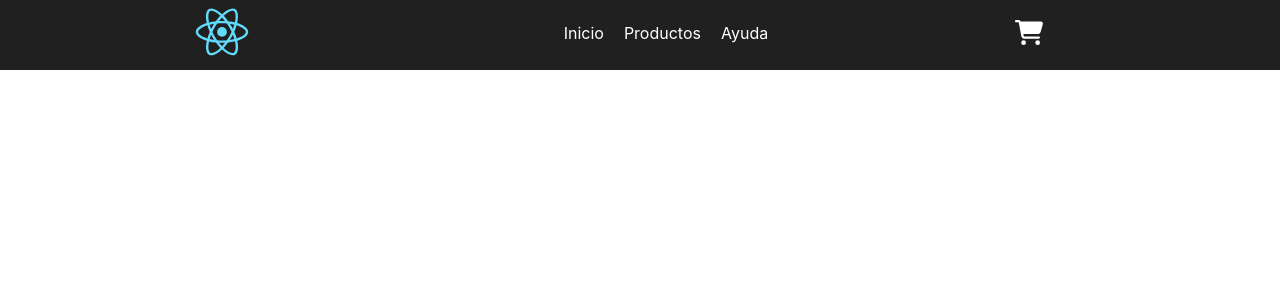
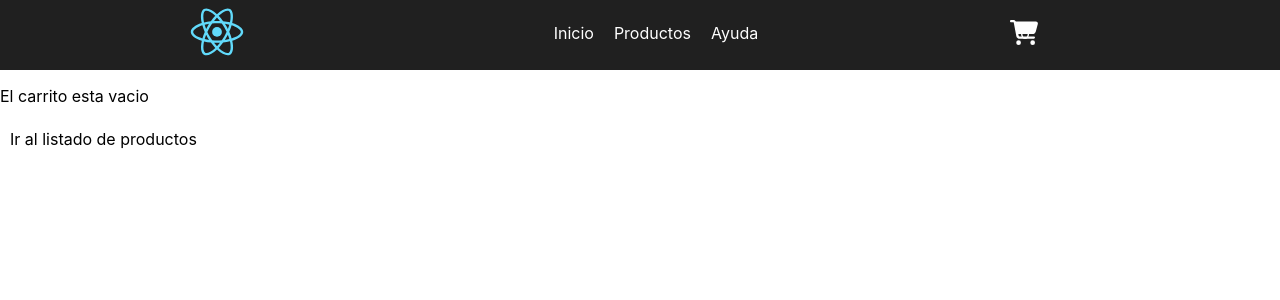
Before and after one commit to lau-pereyra/react-tarea1, a React (Create React App) app: page /cart in a window 1280 px wide. Shown: the top 300 px of the page. Built offline with nearby package versions, Linux system fonts and the light colour scheme.

Commit message:
context+rendering

```diff
--- a/src/App.css
+++ b/src/App.css
@@ -88,3 +88,8 @@ main{
   display: flex;
   justify-content: center;
 }
+.icon-number{
+  position: absolute;
+  top: 0;
+  right:250px;
+}
--- a/src/App.js
+++ b/src/App.js
@@ -3,8 +3,11 @@ import NavBar from './components/NavBar';
 import ItemListContainer from './components/ItemListContainer';
 import { ItemDetailContainer } from './components/ItemDetailContainer';
 import { BrowserRouter, Routes, Route } from 'react-router-dom'
+import { CartProvider } from './context/CartContext';
+import { CartContainer } from './components/CartContainer/CartContainer'
 function App() {
   return (
+    <CartProvider>
       <BrowserRouter>
         <div className="App">
           <NavBar />
@@ -13,9 +16,11 @@ function App() {
             <Route path='/productos' element={< ItemListContainer />} />
             <Route path='/productos/:categoryId' element={<ItemListContainer />} />
             <Route path='/item/:productId' element={<ItemDetailContainer />} />
+            <Route path='/cart' element={< CartContainer />} />
           </Routes>
         </div>
       </BrowserRouter >
+    </CartProvider>
   );
 }
 
--- /dev/null
+++ b/src/components/CartContainer/CartContainer.js
@@ -0,0 +1,32 @@
+import { useContext } from "react";
+import { CartContext } from "../../context/CartContext";
+import { Link } from "react-router-dom";
+export const CartContainer = () => {
+    const { productCartList, removeItem, clear, getTotalPrecio } = useContext(CartContext)
+    return (
+        <div>
+
+            {productCartList.length > 0 ?
+                <div>
+                    {productCartList.map(item => (
+                        <div>
+                            <p>{item.nombre}</p>
+                            <p>Cantidad:{item.cantidad}</p>
+                            <p>Precio c/u: €{item.precio}</p>
+                            <p>Precio productos: €{item.cantidadPrecio}</p>
+                            <button onClick={() => removeItem(item.id)}>Eliminar producto</button>
+                        </div>
+                    ))}
+                    <button onClick={clear}>Vaciar el carrito</button>
+                    <h2>Precio total: €{getTotalPrecio()}</h2>
+                </div>
+                :
+                <>
+                    <p>El carrito esta vacio</p>
+                    <Link to='/' style={{ color: 'black' }}>
+                        Ir al listado de productos</Link>
+                </>
+            }
+        </div>
+    )
+}
--- a/src/components/Icon.js
+++ b/src/components/Icon.js
@@ -1,7 +1,15 @@
 import { FontAwesomeIcon } from '@fortawesome/react-fontawesome';
-
+import { Link } from 'react-router-dom';
+import { useContext } from 'react';
+import { CartContext } from '../context/CartContext';
 export const Icon = ({ icon, css }) => {
+    const { getTotalProducto } = useContext(CartContext)
     return (
-        <FontAwesomeIcon icon={icon} className={css} />
+        <>
+            <Link to='/cart'>
+                <FontAwesomeIcon icon={icon} className={css} />
+                <p className='icon-number' style={{ color: 'white' }}>{getTotalProducto()}</p>
+            </Link>
+        </>
     )
 }
--- a/src/components/ItemCount.js
+++ b/src/components/ItemCount.js
@@ -1,5 +1,5 @@
 import { useState } from "react"
-
+import { Link } from "react-router-dom";
 const ItemCount = ({ stock, initial, onAdd }) => {
 
     const [contador, setContador] = useState(initial);
@@ -23,6 +23,11 @@ const ItemCount = ({ stock, initial, onAdd }) => {
                 <button id="button" disabled={stock === 0} onClick={suma}>+</button>
             </div >
             <button id="button-agregar" onClick={() => onAdd(contador)}>Agregar al carrito</button>
+            {
+                contador > 0 &&
+                <Link to='/cart'><button>Ir al carrito</button></Link>
+
+            }
         </>
     )
 
--- a/src/components/ItemDetail.js
+++ b/src/components/ItemDetail.js
@@ -1,11 +1,14 @@
-import { useState } from "react"
+import { useContext, useState } from "react"
 import ItemCount from "./ItemCount"
+import { CartContext } from "../context/CartContext"
 
 export const ItemDetail = ({ item }) => {
     const [count, setCount] = useState(0)
+    const { addItem } = useContext(CartContext)
+
     const onAdd = (dato) => {
         setCount(dato)
-
+        addItem(item, dato)
     }
 
     return (
@@ -15,7 +18,7 @@ export const ItemDetail = ({ item }) => {
                 <p>{item.nombre}</p>
                 <p>{item.precio}</p>
                 <p>{count}</p>
-                <ItemCount stock={10} initial={1} onAdd={onAdd} />
+                <ItemCount stock={10} initial={0} onAdd={onAdd} />
             </div>
         </div>
     )
--- a/src/components/mock-data.js
+++ b/src/components/mock-data.js
@@ -2,7 +2,7 @@ const data = [
     {
         id: 1,
         nombre: 'Tomas',
-        precio: '$100',
+        precio: 100,
         stock: 20,
         imagen: 'https://robohash.org/1',
         categoria: 'rojo'
@@ -10,7 +10,7 @@ const data = [
     {
         id: 2,
         nombre: 'Arthur',
-        precio: '$100',
+        precio: 100,
         stock: 20,
         imagen: "https://robohash.org/2",
         categoria: 'naranja',
@@ -18,7 +18,7 @@ const data = [
     {
         id: 3,
         nombre: 'John',
-        precio: '$100',
+        precio: 100,
         stock: 20,
         imagen: "https://robohash.org/3",
         categoria: 'violeta',
@@ -26,7 +26,7 @@ const data = [
     {
         id: 4,
         nombre: 'Tomas',
-        precio: '$100',
+        precio: 100,
         stock: 20,
         imagen: 'https://robohash.org/4',
         categoria: 'violeta',
@@ -34,7 +34,7 @@ const data = [
     {
         id: 5,
         nombre: 'Arthur',
-        precio: '$100',
+        precio: 100,
         stock: 20,
         imagen: "https://robohash.org/5",
         categoria: 'verde',
@@ -42,7 +42,7 @@ const data = [
     {
         id: 6,
         nombre: 'John',
-        precio: '$100',
+        precio: 100,
         stock: 20,
         imagen: "https://robohash.org/6",
         categoria: 'naranja',
@@ -50,7 +50,7 @@ const data = [
     {
         id: 7,
         nombre: 'Tomas',
-        precio: '$100',
+        precio: 100,
         stock: 20,
         imagen: 'https://robohash.org/7',
         categoria: 'verde',
@@ -58,7 +58,7 @@ const data = [
     {
         id: 8,
         nombre: 'Arthur',
-        precio: '$100',
+        precio: 100,
         stock: 20,
         imagen: "https://robohash.org/8",
         categoria: 'gris',
@@ -66,7 +66,7 @@ const data = [
     {
         id: 9,
         nombre: 'John',
-        precio: '$100',
+        precio: 100,
         stock: 20,
         imagen: "https://robohash.org/9",
         categoria: 'rosa',
@@ -74,7 +74,7 @@ const data = [
     {
         id: 10,
         nombre: 'Tomas',
-        precio: '$100',
+        precio: 100,
         stock: 20,
         imagen: 'https://robohash.org/10',
         categoria: 'verde',
@@ -82,7 +82,7 @@ const data = [
     {
         id: 11,
         nombre: 'Arthur',
-        precio: '$100',
+        precio: 100,
         stock: 20,
         imagen: "https://robohash.org/11",
         categoria: 'gris',
@@ -90,7 +90,7 @@ const data = [
     {
         id: 12,
         nombre: 'John',
-        precio: '$100',
+        precio: 100,
         stock: 20,
         imagen: "https://robohash.org/12",
         categoria: 'gris',
--- /dev/null
+++ b/src/context/CartContext.js
@@ -0,0 +1,53 @@
+import React, { useState } from "react";
+
+export const CartContext = React.createContext()
+
+export const CartProvider = ({ children }) => {
+    const [productCartList, setProductCartList] = useState([])
+
+    const isInCart = (productId) => {
+        const productExist = productCartList.some(item => item.id === productId)
+        return productExist
+    }
+    const addItem = (item, cantidad) => {
+        console.log('item', item, 'cantidad', cantidad)
+        const newProduct = {
+            ...item,
+            cantidad
+        }
+        if (isInCart(item.id)) {
+            const productPos = productCartList.findIndex(product => product.id === item.id)
+            const newArreglo = [...productCartList]
+            newArreglo[productPos].cantidad = newArreglo[productPos].cantidad + cantidad
+            newArreglo[productPos].cantidadPrecio = newArreglo[productPos].cantidad * newArreglo[productPos].precio
+            setProductCartList(newArreglo)
+        } else {
+            const newArreglo = [...productCartList]
+            newProduct.cantidadPrecio = newProduct.cantidad * newProduct.precio
+            newArreglo.push(newProduct)
+            setProductCartList(newArreglo)
+        }
+    }
+
+    const removeItem = (itemId) => {
+        const newArreglo = productCartList.filter(product => product.id !== itemId)
+        setProductCartList(newArreglo)
+    }
+
+    const clear = () => {
+        setProductCartList([])
+    }
+    const getTotalPrecio = () => {
+        const totalPrecio = productCartList.reduce((acc, item) => acc + item.cantidadPrecio, 0)
+        return totalPrecio
+    }
+    const getTotalProducto = () => {
+        const totalProductos = productCartList.reduce((acc, item) => acc + item.cantidad, 0)
+        return totalProductos
+    }
+    return (
+        <CartContext.Provider value={{ productCartList, addItem, removeItem, clear, isInCart, getTotalPrecio, getTotalProducto }}>
+            {children}
+        </CartContext.Provider>
+    )
+}
```
Lines whose indentation alone changed are shown as unchanged.
